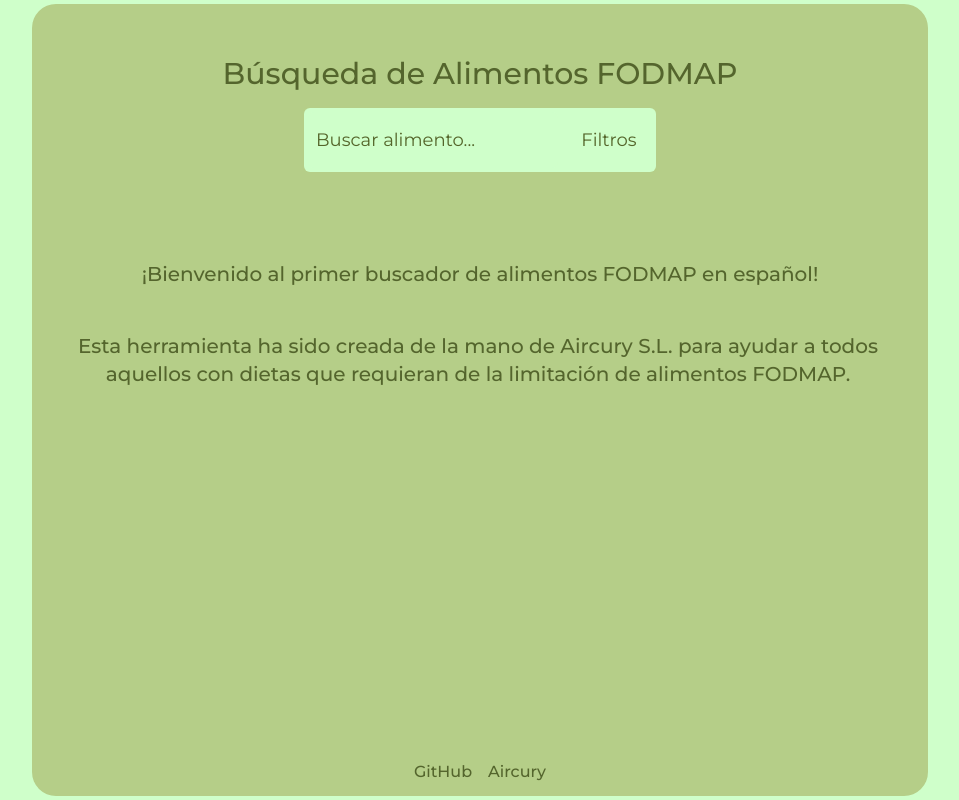
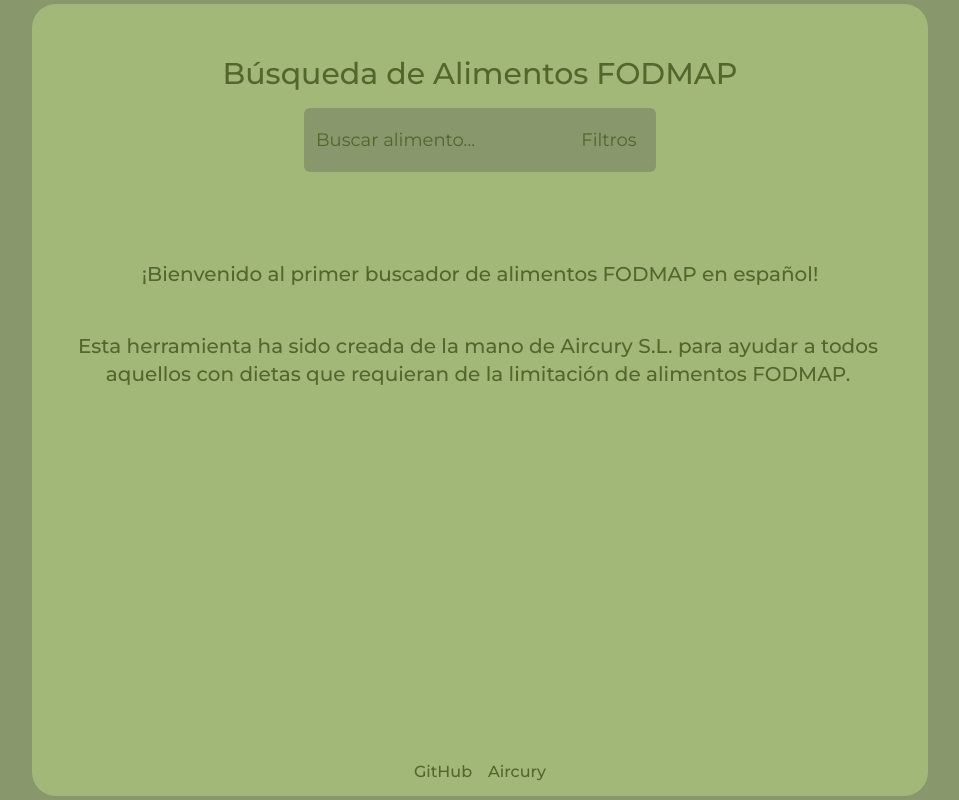
Before and after one commit to ortizzxz/FODMAP-App, a React (Vite) app in the folder fodmap-app/: page / in a window 1280 px wide. Shown: the whole page, without its empty margins (160-1119 px from the left). Built offline with nearby package versions, Linux system fonts and the light colour scheme; no server answers.

Commit message:
feat(preload pictures)

```diff
--- a/fodmap-app/src/components/FoodContainer.tsx
+++ b/fodmap-app/src/components/FoodContainer.tsx
@@ -44,25 +44,28 @@ export const FoodSearcher: React.FC<FoodSearcherProps> = ({ alimento }) => {
 
     try {
       const translatedName = await translateText(food.nombre, 'en');
-      // Realiza las solicitudes de manera independiente
       const detailsPromise = searchFood(translatedName).catch((error) => {
         console.error('Error fetching food details:', error);
-        return null; // Retorna null si falla
+        return null;
       });
 
       const imagePromise = searchImage(translatedName).catch((error) => {
         console.error('Error fetching image:', error);
-        return null; // Retorna null si falla
+        return null;
       });
 
       const details = await detailsPromise;
       const image = await imagePromise;
 
+      if (image) {
+        food.previewImageUrl = image.webformatURL; // Asigna la URL de la imagen al objeto Alimento
+      }
+
       setFoodDetails({
-        food_name: food.nombre, // Usa el nombre original en español
-        food_description: details && details.foods && details.foods.food ? details.foods.food.food_description : 'No hay información nutricional disponible.',
-        servings: details && details.foods && details.foods.food ? details.foods.food.servings?.serving : undefined,
-        imageUrl: image ? image.webformatURL : undefined
+        food_name: food.nombre,
+        food_description: details?.foods?.food?.food_description || 'No hay información nutricional disponible.',
+        servings: details?.foods?.food?.servings?.serving,
+        imageUrl: image?.webformatURL
       });
     } catch (error) {
       console.error('Error processing request:', error);
@@ -81,13 +84,13 @@ export const FoodSearcher: React.FC<FoodSearcherProps> = ({ alimento }) => {
   };
 
   return (
-    <div className="h-full overflow-auto mt-[2%] ml-2 mr-1 scroll-container">
+    <div className="h-full overflow-auto mt-[2%] ml-2 mr-1 scroll-container ">
       <div className="grid grid-cols-1 sm:grid-cols-2 md:grid-cols-3 lg:grid-cols-3 lg:gap-4 overflow-auto">
         {alimento.map((food) => (
           <div
             key={food.nombre}
             onClick={() => handleFoodClick(food)}
-            className="justify-center text-[#54652d] cursor-pointer border-1 border-[#485726] bg-[#cfffca] rounded-md w-[95%] p-4 m-2 text-center shadow-md"
+            className="justify-center text-[#54652d] cursor-pointer border-1 border-[#cee696] bg-[#abbd89] rounded-md w-[95%] p-4 m-2 text-center shadow-md"
           >
             {food.previewImageUrl && <img src={food.previewImageUrl} alt={food.nombre} className="w-full h-32 object-cover" />}
             <div className='text-xl'>{capitalizeFirstLetter(food.nombre)}</div>
--- a/fodmap-app/src/components/FoodSearcherBar.tsx
+++ b/fodmap-app/src/components/FoodSearcherBar.tsx
@@ -12,7 +12,7 @@ export const FoodBuscador: React.FC<FoodBuscadorProps>  = ({ setSearchTerm }) =>
     return (
         <div className='w-full pr-2 justify-center items-center'>
             <input
-            className='w-full rounded-md h-14 bg-[#cfffca] p-2 text-lg placeholder-custom-placeholder'
+            className='w-full rounded-md h-14 bg-[#88976c] p-2 text-lg placeholder-custom-placeholder'
             type="text"
             placeholder="Buscar alimento..."
             onChange={(event: React.ChangeEvent<HTMLInputElement>) => setSearchTerm(event.target.value)}
--- a/fodmap-app/src/components/ProductApp.tsx
+++ b/fodmap-app/src/components/ProductApp.tsx
@@ -85,15 +85,15 @@ export const ProductApp: React.FC = () => {
     };
 
     return (
-        <div className="h-screen bg-[#cfffca] flex flex-col font-sans overflow-hidden ">
+        <div className="h-screen bg-[#88976c] flex flex-col font-sans overflow-hidden ">
 
             {/* Main Content */}
-            <div className="bg-[#b5ce88] lg:w-[70%]  sm:m-0 lg:m-1 md:m-1 lg:rounded-3xl mx-auto md:rounded-3xl flex flex-col flex-grow justify-between lg:p-2 md:p-2 h-full overflow-hidden">
+            <div className="bg-[#a2b879] lg:w-[70%]  sm:m-0 lg:m-1 md:m-1 lg:rounded-3xl mx-auto md:rounded-3xl flex flex-col flex-grow justify-between lg:p-2 md:p-2 h-full overflow-hidden">
 
                 <div>
                     <h1 className="text-3xl font-medium text-center pb-3 text-[#54652d] mt-[10%] lg:mt-[5%] md:mt-[5%]">Búsqueda de Alimentos FODMAP</h1>
 
-                    <div className='relative mx-auto w-[95%] lg:w-[40%] md:w-[30%]  rounded-md bg-[#cfffca]'>
+                    <div className='relative mx-auto w-[95%] lg:w-[40%] md:w-[30%]  rounded-md bg-[#88976c]'>
                         <div className='flex p-1 '>
                             <div className='w-3/4 flex' onClick={hideFilters}>
                                 <FoodBuscador setSearchTerm={handleSearchTermChange}/>
@@ -143,7 +143,7 @@ export const ProductApp: React.FC = () => {
                 </div>
 
                 {/* Footer */}
-                <footer className="w-full bg-[#b5ce88] text-[#54652d] text-center text-md py-1 mt-2">
+                <footer className="w-full bg-[#a2b879] text-[#54652d] text-center text-md py-1 mt-2">
                     <a href="https://github.com" target="_blank" rel="noopener noreferrer" className="mx-2 hover:text-third transition duration-300">
                         GitHub
                     </a>
--- a/fodmap-app/src/styles/scrollbarCustom.css
+++ b/fodmap-app/src/styles/scrollbarCustom.css
@@ -7,6 +7,6 @@
   }
 
   .scroll-container::-webkit-scrollbar-track {
-    background-color: #191616; /* Color de fondo de la barra de desplazamiento */
+    background-color: #a2b879; /* Color de fondo de la barra de desplazamiento */
     margin-top: 10px;
   }
```
